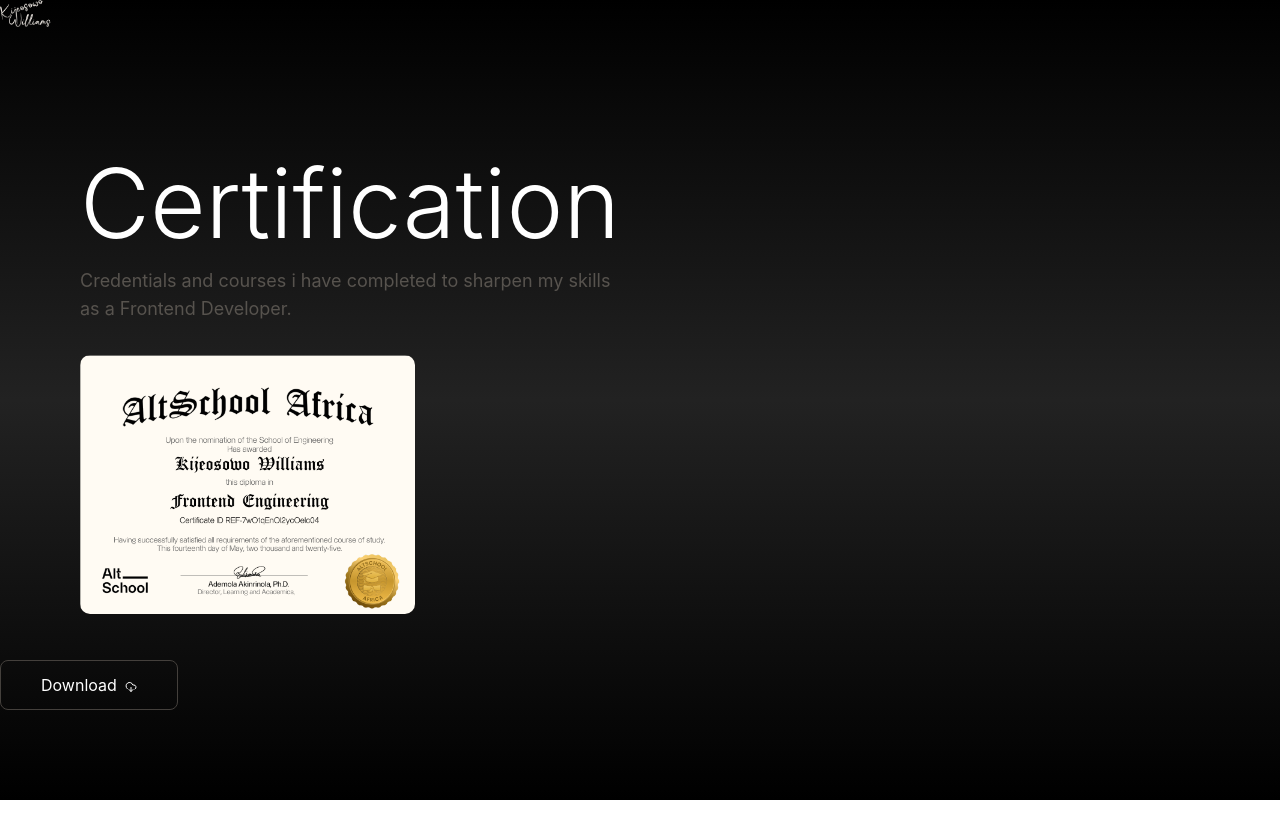
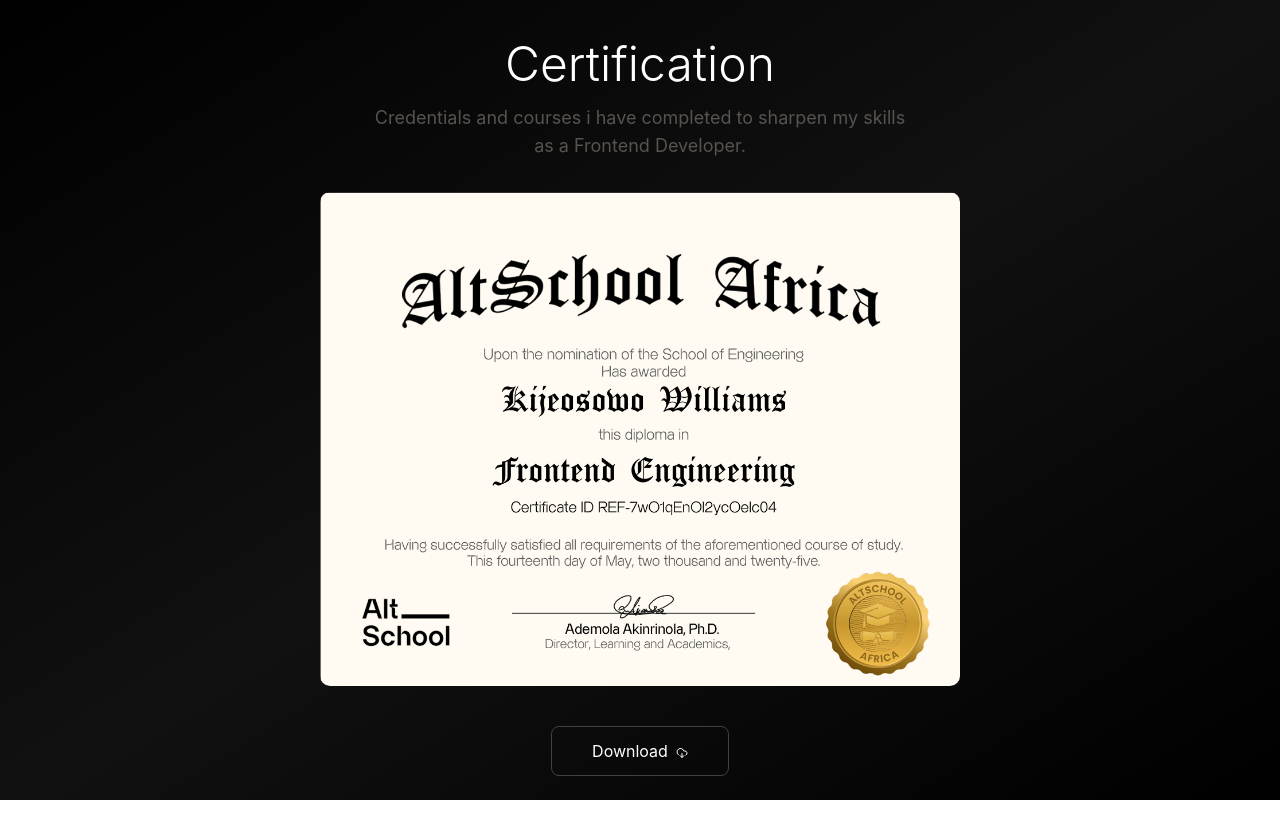
Before and after one commit to Kijedev/Kijeosowo-Williams, a React (Vite) app: page /certification in a window 1280 px wide. Built offline with nearby package versions, Linux system fonts and the light colour scheme; a web font is replaced by a local one; what tailwindcss-animated would draw is missing.

Commit message:
modified the homepage

```diff
--- a/src/components/Blogfeed.jsx
+++ b/src/components/Blogfeed.jsx
@@ -105,12 +105,12 @@
     <div className="min-h-screen bg-gradient-to-br from-[#111] via-black to-black">
       {/* Header Section */}
       <div className="relative overflow-hidden">
-        <div className="relative py-16 sm:py-24 lg:px-8">
-          <div className="mt-20 lg:mt-0 px-20 text-center">
+        <div className="relative pb-10 sm:py-24 lg:px-8">
+          <div className="lg:px-0 px-5 text-center">
             <h1 className="text-4xl font-light tracking-tight text-white sm:text-6xl lg:text-5xl">
               Articles
             </h1>
-            <p className="mt-3 text-lg leading-8 text-stone-600">
+            <p className="mt-3 lg:text-lg text-sm lg:leading-8 text-stone-600">
               I'm running a series where I document my journey of learning React
               Native. <br /> I share weekly updates on Medium & LinkedIn. Check
               it out!
--- a/src/components/Navbar.jsx
+++ b/src/components/Navbar.jsx
@@ -2,14 +2,18 @@
 
 import { useState, useEffect } from "react";
 import { Link, useLocation } from "react-router";
+// Pages
+import Projects from "../pages/Projects";
+import Blogpost from "../pages/Blogpost";
+import Certification from "../pages/Certification";
+import Footer from "./Footer";
+// components
 import Icons from "./Icons";
 import Logo from "../components/Logo";
 import Marquee from "../components/Marquee";
+// Icons
 import { ArrowRight } from "lucide-react";
-import Projects from "../pages/Projects";
 import { FiMenu, FiX } from "react-icons/fi";
-import Blogpost from "../pages/Blogpost";
-import Footer from "./Footer";
 import { CiUser } from "react-icons/ci";
 import { IoBookOutline } from "react-icons/io5";
 import { LuCodeXml } from "react-icons/lu";
@@ -54,7 +58,7 @@
     location.pathname === "/" && !sessionStorage.getItem("visited")
   );
   const [showContent, setShowContent] = useState(false);
-  const [menuOpen, setMenuOpen] = useState(false); // 👈 menu toggle
+  const [menuOpen, setMenuOpen] = useState(false);
 
   useEffect(() => {
     if (loading) {
@@ -74,12 +78,12 @@
 
   const navItems = [
     { name: "About", path: "/about", icon: <CiUser /> },
-    { name: "Articles", path: "/blogpost", icon: <IoBookOutline /> },
-    { name: "Projects", path: "/projects", icon: <LuCodeXml /> },
+    { name: "Articles", path: "#blogpost", icon: <IoBookOutline /> },
+    { name: "Projects", path: "#projects", icon: <LuCodeXml /> },
     { name: "Contact", path: "/contact", icon: <RiContactsBook3Line /> },
     {
       name: "Certification",
-      path: "/certification",
+      path: "#certification",
       icon: <LiaCertificateSolid />,
     },
   ];
@@ -93,7 +97,7 @@
             : "translate-x-full opacity-0"
         }`}
       >
-        {/* ✅ Navbar */}
+        {/* Navbar */}
         <div className="flex justify-between lg:px-28 items-center px-6 py-6 backdrop-blur-lg fixed top-0 left-0 right-0 z-50">
           <Logo />
 
@@ -151,10 +155,10 @@
 
         {/* Hero Section */}
         <div className="flex flex-col justify-center items-center text-center min-h-screen px-6 space-y-6">
-          <h1 className="text-stone-400 font-semibold lg:text-[12rem] text-xl flex gap-2 justify-center items-center">
+          <div className="flex flex-col gap-5">
+            {/* <h1 className="text-stone-400 font-semibold lg:text-[1rem] text-xl flex gap-2 justify-center items-center">
             Hello there! <p className="text- animate-wiggle -mt-2">👋</p>
-          </h1>
-          <div className="flex flex-col gap-5">
+          </h1> */}
             <h2 className="text-4xl lg:text-6xl lg:mt-20 font-light text-white">
               I'm Kije Williams
             </h2>
@@ -186,24 +190,29 @@
         {/* Blog */}
         <Blogpost />
 
+        {/* Certification */}
+        <Certification />
+
         {/* Footer CTA */}
-        <div className="text-center bg-black py-20 px-10 lg:px-0">
-          <div className="inline-flex flex-col items-center gap-6 px-16 py-16 rounded-3xl border-2 border-white/20">
+        <div className="mt-[20%] lg:text-center text-left bg-black py-20 px-5 lg:px-0">
+          <div className="inline-flex flex-col items-center gap-6 lg:px-16 px-5 py-16 rounded-3xl border-2 border-white/20">
             <div className="text-gray-300 space-y-4">
-              <h3 className="text-3xl lg:text-5xl font-light">
+              <h3 className="text-4xl lg:text-5xl font-light">
                 Ready to bring your ideas to life?
               </h3>
               <p className="text-xl text-stone-600">
                 Let's create something amazing
               </p>
             </div>
+            <div>
               <Link
                 to="/contact"
-              className="px-8 py-3 bg-white flex gap-2 hover:bg-[#ECE7E1] text-black rounded transition-colors duration-300 group"
+                className="px-8 py-3 bg-white inline-flex gap-2 hover:bg-[#ECE7E1] text-black rounded transition-colors duration-300 group"
               >
                 Let's Work Together{" "}
                 <ArrowRight className="h-3 w-3 group-hover:animate-bounce mt-2" />
               </Link>
+            </div>
           </div>
         </div>
       </div>
--- a/src/pages/Certification.jsx
+++ b/src/pages/Certification.jsx
@@ -1,46 +1,41 @@
-import React from "react";
+import { useState } from "react";
 import Certificate from "../Image/certificate.png";
 import Pdfcertificate from "../Image/certificate.pdf";
-import Logo from "../components/Logo";
 import { DownloadCloud } from "lucide-react";
-import { useState } from "react";
 
 const Certification = () => {
   const [selectedImageIndex, setSelectedImageIndex] = useState(null);
   return (
-    <div className="bg-gradient-to-b from-black via-[#222222] to-black h-[100vh]">
-      {/* Logo */}
-      <div>
-        <Logo />
-      </div>
-
+    <div className="bg-gradient-to-br from-black via-[#111111] to-black lg:h-[100vh]">
       {/* Certification */}
-      <div className="lg:pt-32 lg:px-20 mb-8 flex flex-col gap-4">
-        <h1 className="text-white font-light lg:text-8xl">Certification</h1>
-        <p className="text-lg text-stone-600">
+      <div className="pt-10 mb-8 flex flex-col gap-4 text-center">
+        <h1 className="text-white font-light text-2xl lg:text-5xl">
+          Certification
+        </h1>
+        <p className="text-sm lg:text-lg text-stone-600">
           Credentials and courses i have completed to sharpen my skills <br />{" "}
           as a Frontend Developer.
         </p>
       </div>
 
       {/* Image */}
-      <button className="lg:px-20">
+      <div className="flex flex-col justify-center items-center">
         <img
           src={Certificate}
           alt="certificate"
-          className="w-[30%] rounded-[10px]"
+          className="rounded-[10px] lg:w-[50%] lg:h-[50%] px-10 lg:px-0"
         />
-      </button>
-
         {/* Download button */}
         <div className="flex py-10">
           <a
             href={Pdfcertificate}
             download
-          className="text-white border border-stone-700 rounded-lg py-3 px-10 flex gap-2 group">
+            className="text-white border border-stone-700 rounded-lg py-3 px-10 flex gap-2 group"
+          >
             Download{" "}
             <DownloadCloud className="mt-2 h-3 w-3 group-hover:animate-bounce" />
           </a>
+        </div>
       </div>
     </div>
   );
--- a/src/pages/Projects.jsx
+++ b/src/pages/Projects.jsx
@@ -96,14 +96,14 @@
   return (
     <div className="min-h-screen bg-gradient-to-br from-black via-[#111] to-black text-white">
       {/* Main Content */}
-      <main className=" mx-auto px-4 py-12 lg:py-32 lg:pt-10 lg:px-20">
+      <main className="py-12 lg:py-32 lg:pt-10 lg:px-20">
         <div className="px-6">
           {/* Hero Section */}
           <div className="mb-16 text-center">
             <h1 className="lg:text-5xl text-2xl md:text-3xl font-light text-white mb-6">
               Projects
             </h1>
-            <p className="text-lg text-stone-600 leading-relaxed">
+            <p className="text-lg text-stone-600">
               A curation of my works across web and mobile development, <br />{" "}
               showcasing modern design and cutting-edge technologies.
             </p>
```
Lines whose indentation alone changed are shown as unchanged.
